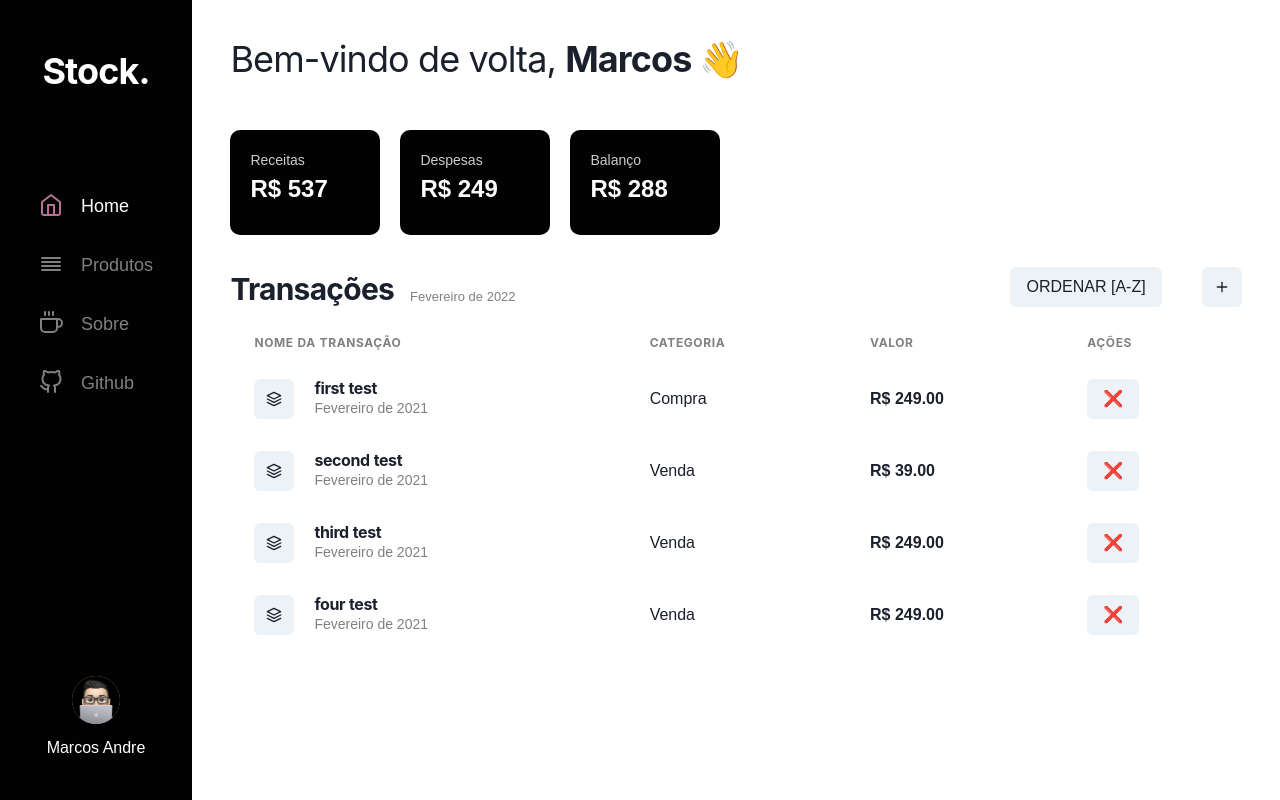
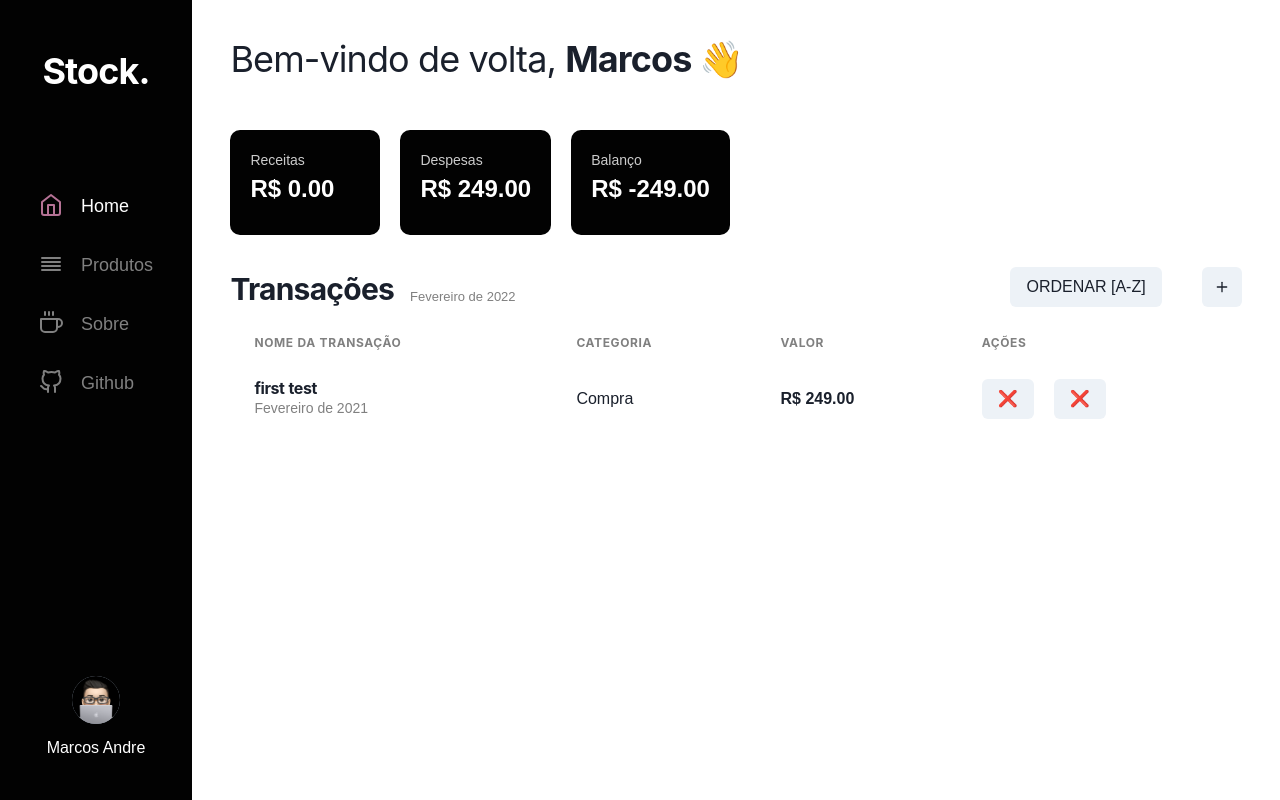
Before and after one commit to iamdevmarcos/stock-management, a Next.js app: page / in a window 1280 px wide. Built offline with nearby package versions, Linux system fonts and the light colour scheme.

Commit message:
fix issues

```diff
--- a/components/ContentArea.jsx
+++ b/components/ContentArea.jsx
@@ -64,7 +64,7 @@ export default function ContentArea() {
             Receitas
           </Text>
           <Text color="#fff" fontWeight="bold" fontSize="2xl">
-            R$ {finance.revenue}
+            R$ {finance.revenue.toFixed(2)}
           </Text>
         </Flex>
         <Flex
@@ -79,7 +79,7 @@ export default function ContentArea() {
             Despesas
           </Text>
           <Text color="#fff" fontWeight="bold" fontSize="2xl" mb={2}>
-            R$ {finance.expense}
+            R$ {finance.expense.toFixed(2)}
           </Text>
         </Flex>
         <Flex
@@ -94,7 +94,7 @@ export default function ContentArea() {
             Balanço
           </Text>
           <Text color="#fff" fontWeight="bold" fontSize="2xl">
-            R$ {finance.revenue - finance.expense}
+            R$ {(finance.revenue - finance.expense).toFixed(2)}
           </Text>
         </Flex>
       </Flex>
--- a/components/TableItem.jsx
+++ b/components/TableItem.jsx
@@ -27,7 +27,6 @@ export default function TableItem({ data }) {
     <Tr>
       <Td>
         <Flex align="center">
-          <IconButton icon={<FiLayers />} mr={5} />
           <Flex flexDir="column">
             <Heading size="sm" letterSpacing="tight">
               {data.productName}
@@ -47,6 +46,9 @@ export default function TableItem({ data }) {
         </Text>
       </Td>
       <Td>
+        <Button onClick={handleDelItem} mr={5}>
+          ❌
+        </Button>
         <Button onClick={handleDelItem}>❌</Button>
       </Td>
     </Tr>
--- a/data/product.jsx
+++ b/data/product.jsx
@@ -8,27 +8,6 @@ const data = [
     totalValue: 249,
     dateMade: "02-2021",
   },
-  {
-    id: uuid(),
-    productName: "second test",
-    category: "Venda",
-    totalValue: 39,
-    dateMade: "02-2021",
-  },
-  {
-    id: uuid(),
-    productName: "third test",
-    category: "Venda",
-    totalValue: 249,
-    dateMade: "02-2021",
-  },
-  {
-    id: uuid(),
-    productName: "four test",
-    category: "Venda",
-    totalValue: 249,
-    dateMade: "02-2021",
-  },
 ];
 
 export default data;
--- a/pages/add.jsx
+++ b/pages/add.jsx
@@ -5,7 +5,7 @@ import { insert } from "../store/slices/productSlice";
 import { getCurrentDate } from "../utils/dateUtil";
 
 import Head from "next/head";
-import Router, { useRouter } from "next/router";
+import { useRouter } from "next/router";
 import Menu from "../components/Menu";
 
 import {
@@ -23,7 +23,7 @@ import {
 export default function Add() {
   const [productName, setProductName] = useState("");
   const [productCategory, setProductCategory] = useState("");
-  const [productValue, setProductValue] = useState(0);
+  const [productValue, setProductValue] = useState("");
 
   const dispatch = useDispatch();
   const currentDate = getCurrentDate();
```
